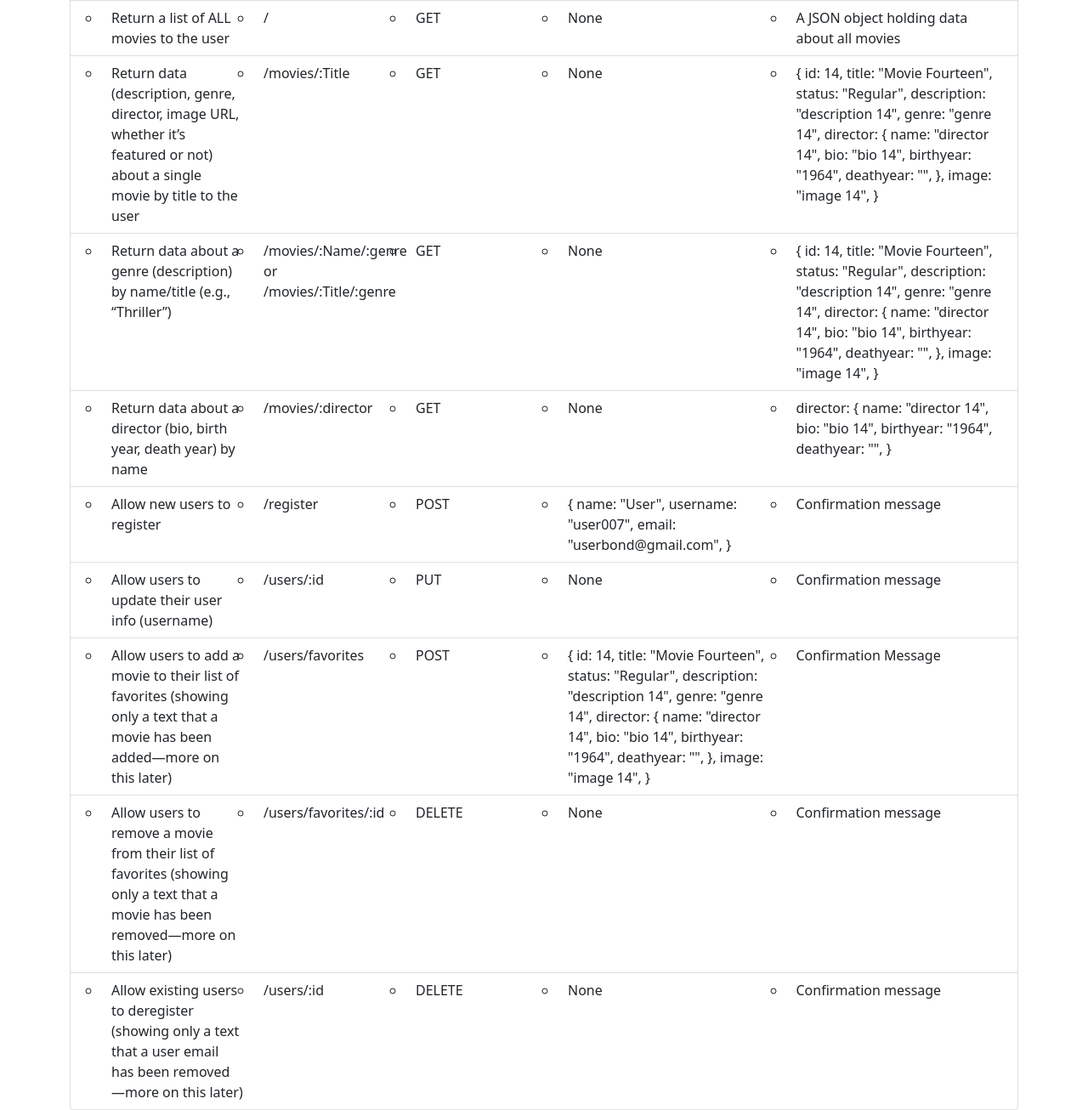
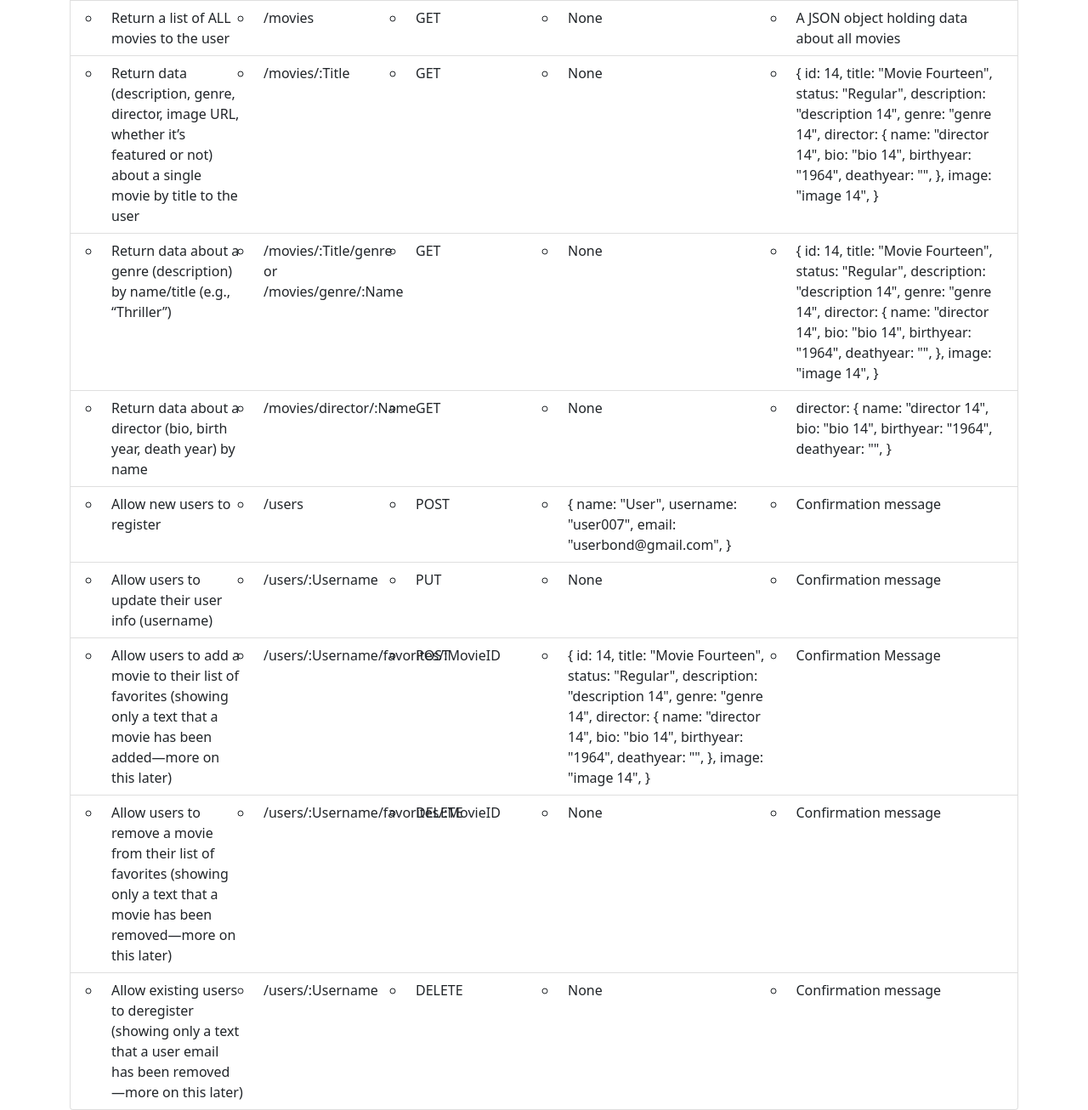
Before and after one commit to anikawebdev/myFlix, a website: page public/documentation.html in a window 1280 px wide. Shown: the part 195-1501 px from the top of the page at 85% size. Drawn offline with nearby package versions, Linux system fonts and the light colour scheme.

Commit message:
updated endpoints on documentation.html

```diff
--- a/public/documentation.html
+++ b/public/documentation.html
@@ -25,7 +25,7 @@
                 <!-- Return a list of ALL movies to the user -->
                 <ul class="row">
                     <li class="col-2">Return a list of ALL movies to the user</li>
-                    <li class="col-2">/</li>
+                    <li class="col-2">/movies</li>
                     <li class="col-2">GET</li>
                     <li class="col-3">None</li>
                     <li class="col-3">A JSON object holding data about all movies</li>
@@ -60,7 +60,7 @@
                 <!-- Return data about a genre (description) by name/title (e.g., “Thriller”) -->
                 <ul class="row">
                     <li class="col-2">Return data about a genre (description) by name/title (e.g., “Thriller”)</li>
-                    <li class="col-2">/movies/:Name/:genre or /movies/:Title/:genre</li>
+                    <li class="col-2">/movies/:Title/genre or /movies/genre/:Name</li>
                     <li class="col-2">GET</li>
                     <li class="col-3">None</li>
                     <li class="col-3">
@@ -85,7 +85,7 @@
                  <!-- Return data about a director (bio, birth year, death year) by name -->
                 <ul class="row">
                     <li class="col-2">Return data about a director (bio, birth year, death year) by name</li>
-                    <li class="col-2">/movies/:director</li>
+                    <li class="col-2">/movies/director/:Name</li>
                     <li class="col-2">GET</li>
                     <li class="col-3">None</li>
                     <li class="col-3">
@@ -102,7 +102,7 @@
                 <!-- Allow new users to register -->
                 <ul class="row">
                     <li class="col-2">Allow new users to register</li>
-                    <li class="col-2">/register</li>
+                    <li class="col-2">/users</li>
                     <li class="col-2">POST</li>
                     <li class="col-3">
                         {
@@ -118,7 +118,7 @@
                 <!-- Allow users to update their user info (username) -->
                 <ul class="row">
                     <li class="col-2">Allow users to update their user info (username)</li>
-                    <li class="col-2">/users/:id</li>
+                    <li class="col-2">/users/:Username</li>
                     <li class="col-2">PUT</li>
                     <li class="col-3">None</li>
                     <li class="col-3">Confirmation message</li>
@@ -128,7 +128,7 @@
                 <!-- Allow users to add a movie to their list of favorites (showing only a text that a movie has been added—more on this later) -->
                 <ul class="row">
                     <li class="col-2">Allow users to add a movie to their list of favorites (showing only a text that a movie has been added—more on this later)</li>
-                    <li class="col-2">/users/favorites</li>
+                    <li class="col-2">/users/:Username/favorites/:MovieID</li>
                     <li class="col-2">POST</li>
                     <li class="col-3">
                         {
@@ -153,7 +153,7 @@
                 <!-- Allow users to remove a movie from their list of favorites (showing only a text that a movie has been removed—more on this later) -->
                 <ul class="row">
                     <li class="col-2">Allow users to remove a movie from their list of favorites (showing only a text that a movie has been removed—more on this later)</li>
-                    <li class="col-2">/users/favorites/:id</li>
+                    <li class="col-2">/users/:Username/favorites/:MovieID</li>
                     <li class="col-2">DELETE</li>
                     <li class="col-3">None</li>
                     <li class="col-3">Confirmation message</li>
@@ -163,7 +163,7 @@
                 <!-- Allow existing users to deregister (showing only a text that a user email has been removed—more on this later)  -->
                 <ul class="row">
                     <li class="col-2">Allow existing users to deregister (showing only a text that a user email has been removed—more on this later)</li>
-                    <li class="col-2">/users/:id</li>
+                    <li class="col-2">/users/:Username</li>
                     <li class="col-2">DELETE</li>
                     <li class="col-3">None</li>
                     <li class="col-3">Confirmation message</li>
```
Also changed, not shown: 1 other file.
